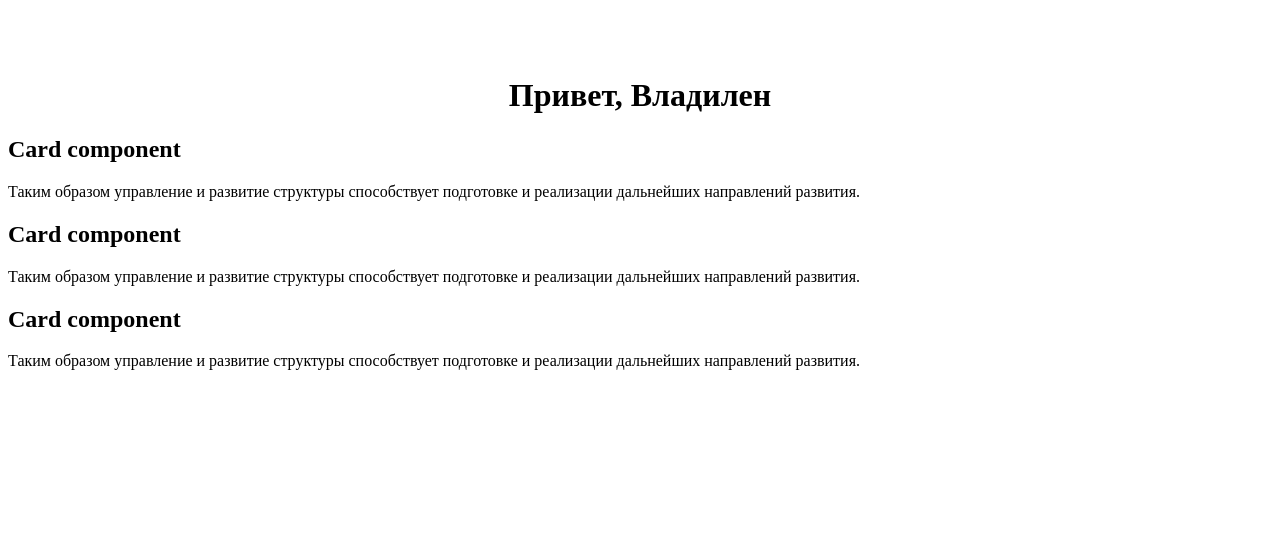
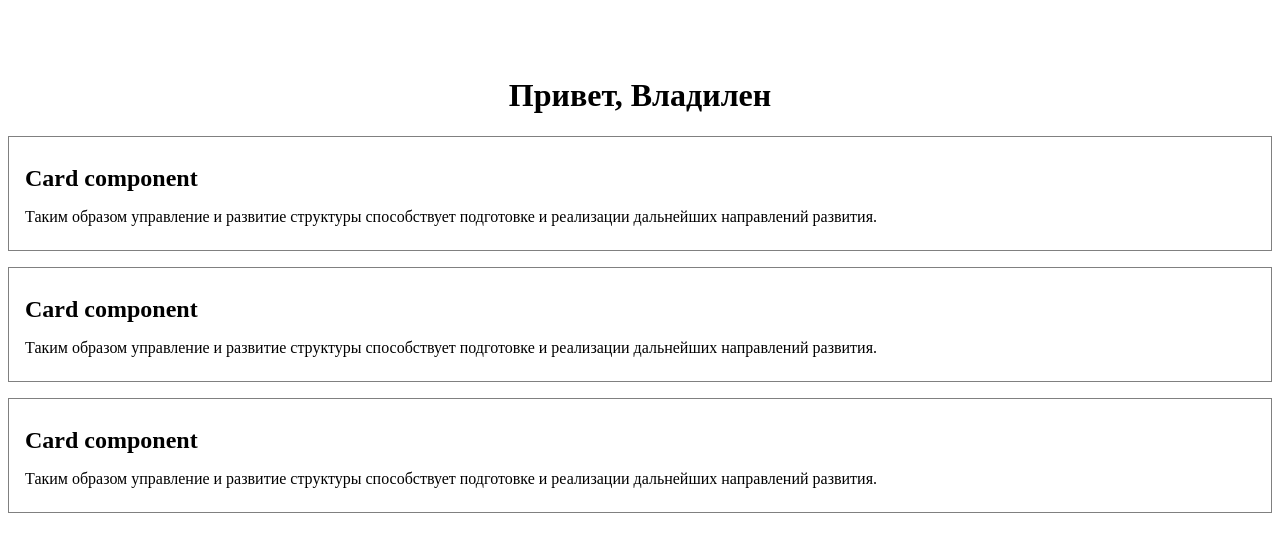
Before and after one commit to GeorgeID/vlad-ngbasic, an Angular app: page / in a window 1280 px wide. Shown: the top 552 px of the page. Built offline with nearby package versions, Linux system fonts and the light colour scheme.

Commit message:
стилзация копонента card

```diff
--- /dev/null
+++ b/src/app/card/card.component.css
@@ -0,0 +1,9 @@
+.card {
+    padding: 0.5rem 1rem;
+    /* border: 1px dashed gray; */
+    border: 1px solid gray;
+    margin-bottom: 1rem;
+  }
+  h2 {
+    margin-bottom: .5rem;
+  }
--- a/src/app/card/card.component.html
+++ b/src/app/card/card.component.html
@@ -1,4 +1,5 @@
-<div class="container">
+<div class="card">
     <h2>Card component</h2>
-    <p>Таким образом управление и развитие структуры способствует подготовке и реализации дальнейших направлений развития.</p>
+    <p>Таким образом управление и развитие структуры способствует подготовке и реализации дальнейших направлений
+        развития.</p>
 </div>
--- a/src/app/card/card.component.ts
+++ b/src/app/card/card.component.ts
@@ -3,5 +3,6 @@ import { Component } from '@angular/core';
 @Component({
   selector: 'app-card',
   templateUrl: './card.component.html',
+  styleUrls: ['./card.component.css'],
 })
 export class cardComponent {}
```
